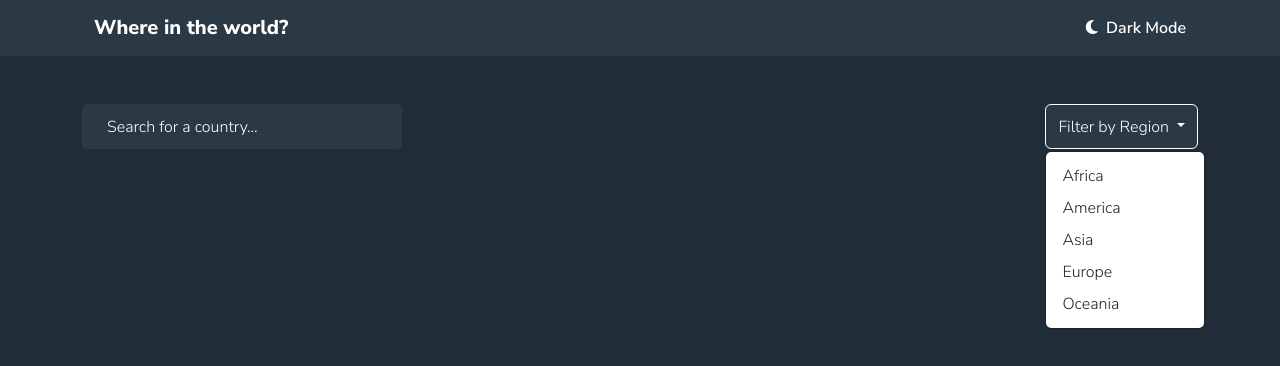
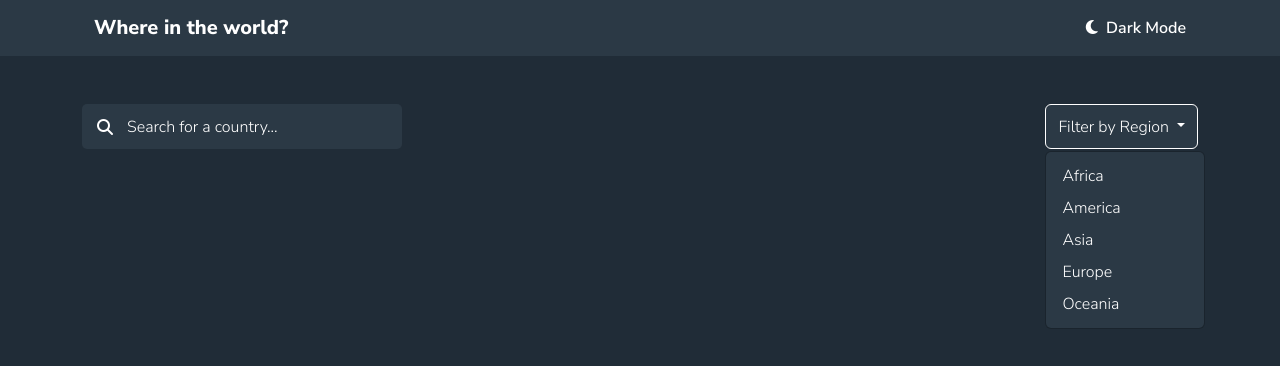
Before and after one commit to ChuchyX/CountriesAPI, an Angular app: page / in a window 1280 px wide. Both pictures are taken after a click on the button "Filter by Region". Shown: the top 366 px of the page. Built offline with nearby package versions, Linux system fonts and the light colour scheme; no server answers.

Commit message:
filters maquetado complete. Complete dark mode

```diff
--- a/src/app/components/home/home.component.html
+++ b/src/app/components/home/home.component.html
@@ -2,6 +2,7 @@
   <div class="container_filters mt-5">
 
     <div class="input_search_container">
+      <i class="fa-solid fa-magnifying-glass lupa"></i>
       <input type="text" name="search" class="input_search" placeholder="Search for a country...">
     </div>
 
@@ -10,12 +11,12 @@
       <button class="btn dropdown-toggle" type="button" data-bs-toggle="dropdown" aria-expanded="false">
         Filter by Region
       </button>
-      <ul class="dropdown-menu">
-        <li><a class="dropdown-item">Africa</a></li>
-        <li><a class="dropdown-item">America</a></li>
-        <li><a class="dropdown-item">Asia</a></li>
-        <li><a class="dropdown-item">Europe</a></li>
-        <li><a class="dropdown-item">Oceania</a></li>
+      <ul class="dropdown-menu menu_region">
+        <li><a class="dropdown-item item_region">Africa</a></li>
+        <li><a class="dropdown-item item_region">America</a></li>
+        <li><a class="dropdown-item item_region">Asia</a></li>
+        <li><a class="dropdown-item item_region">Europe</a></li>
+        <li><a class="dropdown-item item_region">Oceania</a></li>
       </ul>
     </div>
   </div>
--- a/src/app/components/home/home.component.scss
+++ b/src/app/components/home/home.component.scss
@@ -8,10 +8,15 @@
 .input_search_container {
   position: relative;
 }
+.lupa{
+  position: absolute;
+  left: 15px;
+  top: 15px;
+}
 .input_search {
   width: 20rem;
   height: 45px;
-  padding-left: 25px;
+  padding-left: 45px;
   border-radius: 5px;
   background-color: var(--Elements);
   color: var(--Text);
@@ -25,6 +30,21 @@
   color: var(--Text);
   height: 45px;
 }
+.menu_region{
+  background-color: var(--Elements);
+}
+.item_region{
+  color: var(--Text);
+}
+
+li:hover{
+  background-color: var(--Elements) !important;
+}
+
+li a:hover{
+  background-color: var(--Elements) !important;
+  cursor: pointer;
+}
 
 @media (max-width: 500px) {
   .container_filters {
--- a/src/app/components/navbar/navbar.component.html
+++ b/src/app/components/navbar/navbar.component.html
@@ -3,7 +3,7 @@
     <nav class="navbar navbar-expand-lg bg-body-tertiary">
       <div class="container-fluid">
         <a class="navbar-brand" href="#">Where in the world?</a>
-        <a class="mode_switch" href="#"><i class="fa-solid fa-moon"></i>&nbsp; Dark Mode</a>
+        <a class="mode_switch" (click)="changeTheme()"><i class="fa-solid fa-moon"></i>&nbsp; Dark Mode</a>
       </div>
     </nav>
   </div>
--- a/src/app/components/navbar/navbar.component.scss
+++ b/src/app/components/navbar/navbar.component.scss
@@ -13,3 +13,6 @@
   text-decoration: none;
   font-weight: 600;
 }
+.mode_switch:hover{
+  cursor: pointer;
+}
--- a/src/app/components/navbar/navbar.component.ts
+++ b/src/app/components/navbar/navbar.component.ts
@@ -1,10 +1,28 @@
-import { Component } from '@angular/core';
+import { Component, OnInit } from '@angular/core';
 
 @Component({
   selector: 'app-navbar',
   templateUrl: './navbar.component.html',
   styleUrls: ['./navbar.component.scss']
 })
-export class NavbarComponent {
+export class NavbarComponent implements OnInit {
+  theme = true;
+
+  ngOnInit(): void {
+    if(this.theme)
+    {
+      document.documentElement.setAttribute("theme", "dark");
+    }
+    else
+    {
+      document.documentElement.setAttribute("theme", "light");
+    }
+  }
+
+  changeTheme()
+  {
+    this.theme = !this.theme;
+    this.ngOnInit();
+  }
 
 }
```
